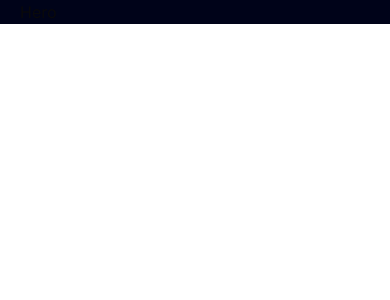
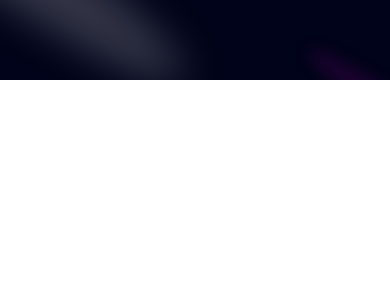
Before and after one commit to meysam-gheitasi/meysam-portfolio, a Next.js app: page / in a window 390 px wide. Shown: the top 300 px of the page. Built offline with nearby package versions, Linux system fonts and the light colour scheme.

Commit message:
use Spotlight component in package and created new  styles.

```diff
--- a/components/Hero.tsx
+++ b/components/Hero.tsx
@@ -1,8 +1,13 @@
+import { Spotlight } from "./ui/Spotlight"
 
 
 const Hero = () => {
   return (
-    <div className="">Hero</div>
+    <div className="bt-36 pb-20">
+        <Spotlight fill="white" className="-top-40 -left-10 md:-left-32 md:-top-20 h-screen" />
+        <Spotlight fill="purple" className="top-10 left-full h-[80vh] w-[50vw]" />
+        <Spotlight fill="blue" className="top-28 left-80 md:-left-32 md:-top-20 h-[80vh] w-[50vw]" />
+    </div>
   )
 }
 
```
